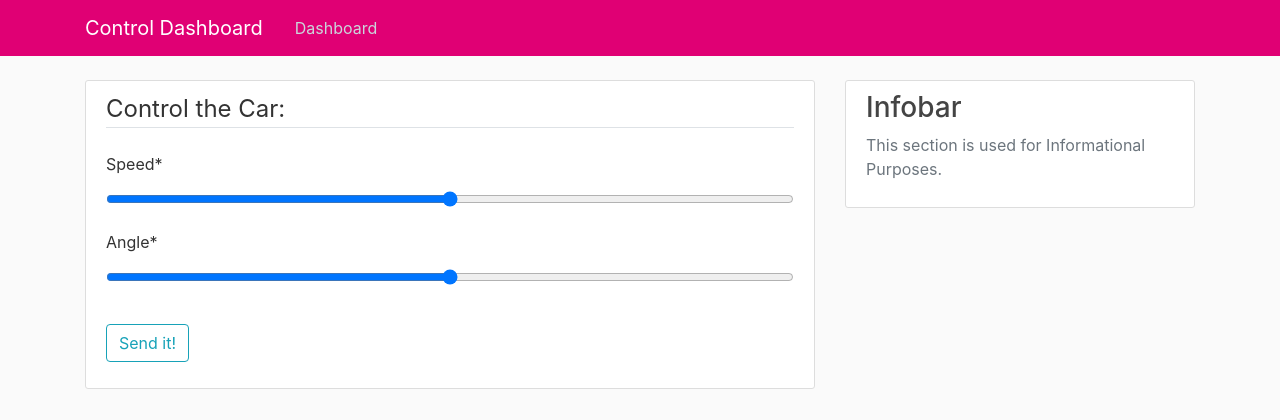
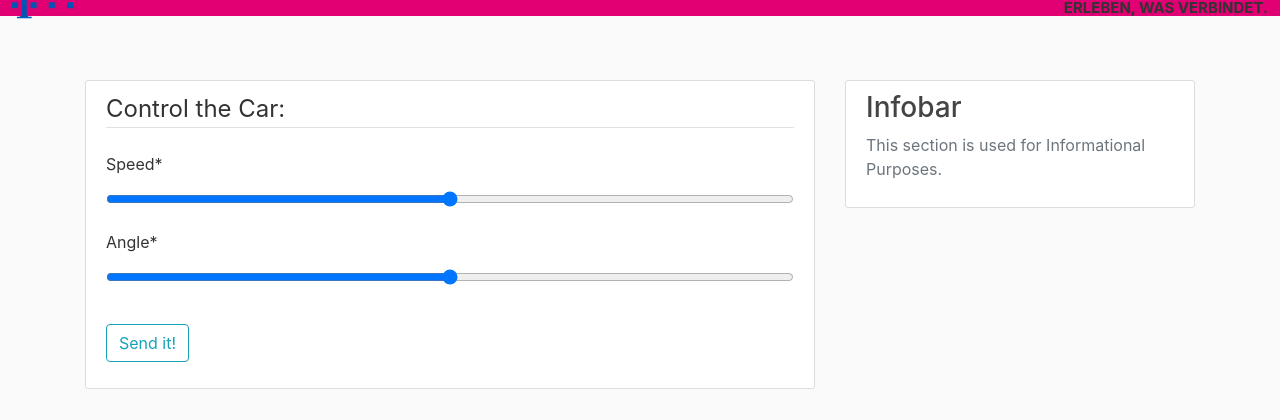
Before and after one commit to ev3-showcase/frontend, a Django app: page / in a window 1280 px wide. Shown: the top 420 px of the page. Run offline with Django 3.2, Linux system fonts and the light colour scheme; some libraries are stand-ins or nearby versions.

Commit message:
test template

```diff
--- a/dashboard/static/dashboard/main.css
+++ b/dashboard/static/dashboard/main.css
@@ -82,3 +82,31 @@
   .account-heading {
     font-size: 2.5rem;
   }
+
+  .c-brandbar__claim {
+    position: absolute;
+    top: 50%;
+    right: 12px;
+    -webkit-transform: translateY(-50%);
+    transform: translateY(-50%);
+    text-transform: uppercase;
+    font-size: 15px;
+    font-weight: 700;
+  }
+
+  .c-brandbar__logo {
+    position: absolute;
+    left: 0;
+    top: 50%;
+    padding: 6px 12px;
+    -webkit-transform: translateY(-50%);
+    transform: translateY(-50%);
+    font-size: 30px;
+    color: #fff;
+  }
+
+  .c-icon, .c-icon>svg {
+    display: inline-block;
+    height: 1em;
+    width: auto;
+    fill: currentColor;
--- a/dashboard/templates/dashboard/base.html
+++ b/dashboard/templates/dashboard/base.html
@@ -21,14 +21,10 @@
     <header class="site-header">
             <nav class="navbar navbar-expand-md navbar-dark bg-magenta fixed-top">
                 <div class="container">
-                <a class="navbar-brand mr-4" href="{% url 'dashboard' %}">Control Dashboard</a>
-                <button class="navbar-toggler" type="button" data-toggle="collapse" data-target="#navbarToggle" aria-controls="navbarToggle" aria-expanded="false" aria-label="Toggle navigation">
-                <span class="navbar-toggler-icon"></span>
-                </button>
-                <div class="collapse navbar-collapse" id="navbarToggle">
-                    <div class="navbar-nav mr-auto">
-                    <a class="nav-item nav-link" href="{% url 'dashboard' %}">Dashboard</a>
-                    </div>
+                <a href="/de" title="Home" aria-label="Home" class="c-brandbar__logo u-color--inherit"><span class="c-icon "><svg viewBox="0 0 75.7 37.2" xmlns="http://www.w3.org/2000/svg"><path d="M0,24.6V17.1H7.5v7.5H0Z" class="cls-1"></path> <path d="M23,24.6V17.1h7.5v7.5H23Z"></path> <path d="M45.6,24.6V17.1h7.5v7.5H45.6Z"></path> <path d="M68.2,24.6V17.1h7.5v7.5H68.2Z"></path> <path d="M30.1,0H0.4L0,13.1l2,0.3Q2.5,7.7,5,4.9a9.6,9.6,0,0,1,7.3-3.1V29.2c0,2.4-.3,4-1,4.7a4.8,4.8,0,0,1-3,1.1H6.1v2.1H24.4V35.1H22.3a4.8,4.8,0,0,1-3-1.1c-0.7-.7-1-2.3-1-4.7V1.8a9.6,9.6,0,0,1,7.3,3.1q2.5,2.8,3,8.6l2-.3Z"></path></svg></span></a>
+                <span class="c-brandbar__claim">
+                    Erleben, was verbindet.
+                </span>
                 </div>
                 </div>
             </nav>
```
